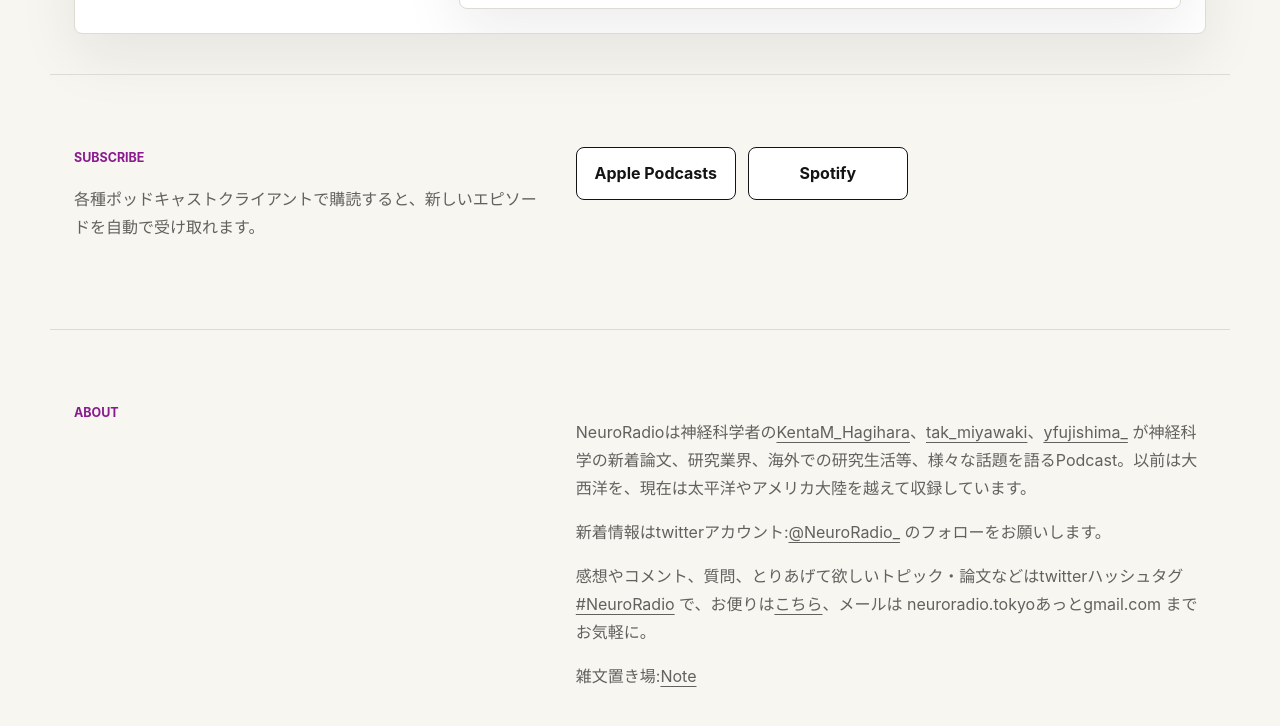
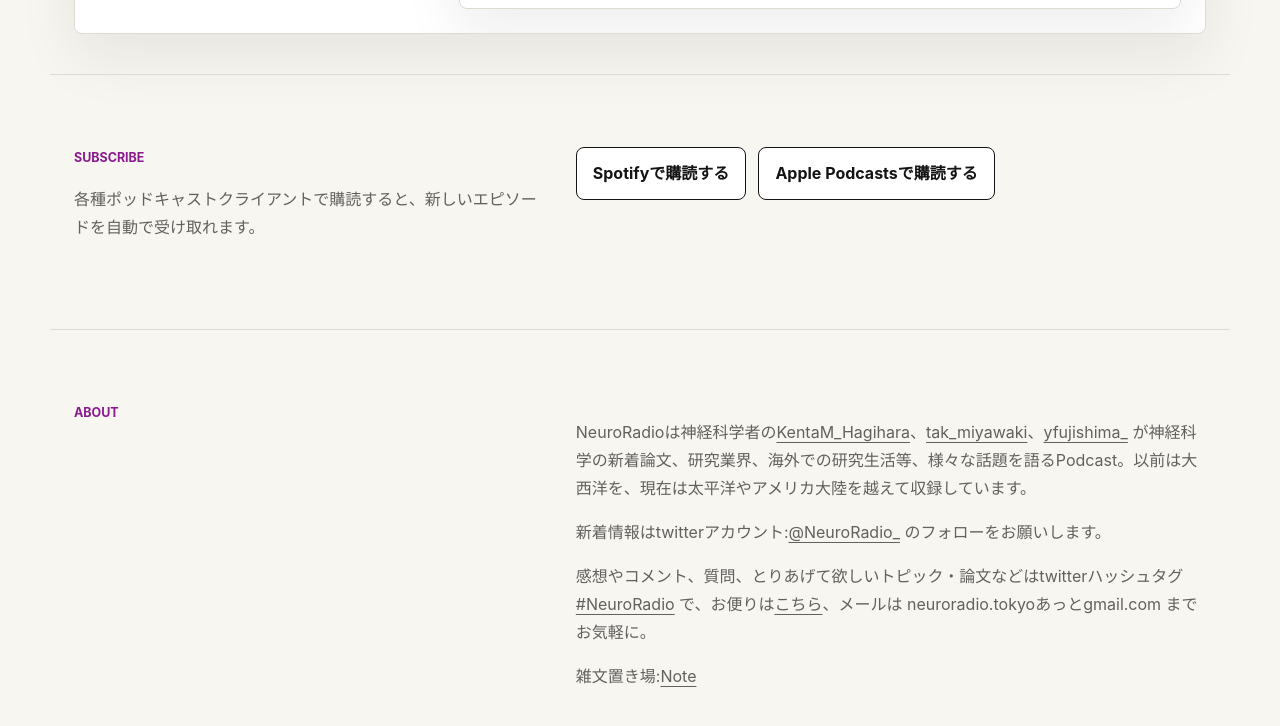
Before and after one commit to yfujis/neuroradio.github.io, a Jekyll site: the page built from index.html, in a window 1280 px wide and 900 px high, scrolled down 455 px, cut to the strip 97-823 px from the top of the window. Built offline with Jekyll 4.4.1, drawn with Linux system fonts in a browser that asks for light colours.

Commit message:
Update home subscribe button labels and order
Co-authored-by: Copilot <223556219+Copilot@users.noreply.github.com>

```diff
--- a/index.html
+++ b/index.html
@@ -27,8 +27,8 @@ summary: 神経科学者による日本語Podcast。最新回、エピソード
       <p>各種ポッドキャストクライアントで購読すると、新しいエピソードを自動で受け取れます。</p>
     </div>
     <div class="platform-grid">
-      <a class="platform" href="https://podcasts.apple.com/jp/podcast/neuroradio/id1556937028">Apple Podcasts</a>
-      <a class="platform" href="https://open.spotify.com/show/2EA3S51dcQ0pRUTCX2ivsF">Spotify</a>
+      <a class="platform" href="https://open.spotify.com/show/2EA3S51dcQ0pRUTCX2ivsF">Spotifyで購読する</a>
+      <a class="platform" href="https://podcasts.apple.com/jp/podcast/neuroradio/id1556937028">Apple Podcastsで購読する</a>
     </div>
   </section>
 
```
